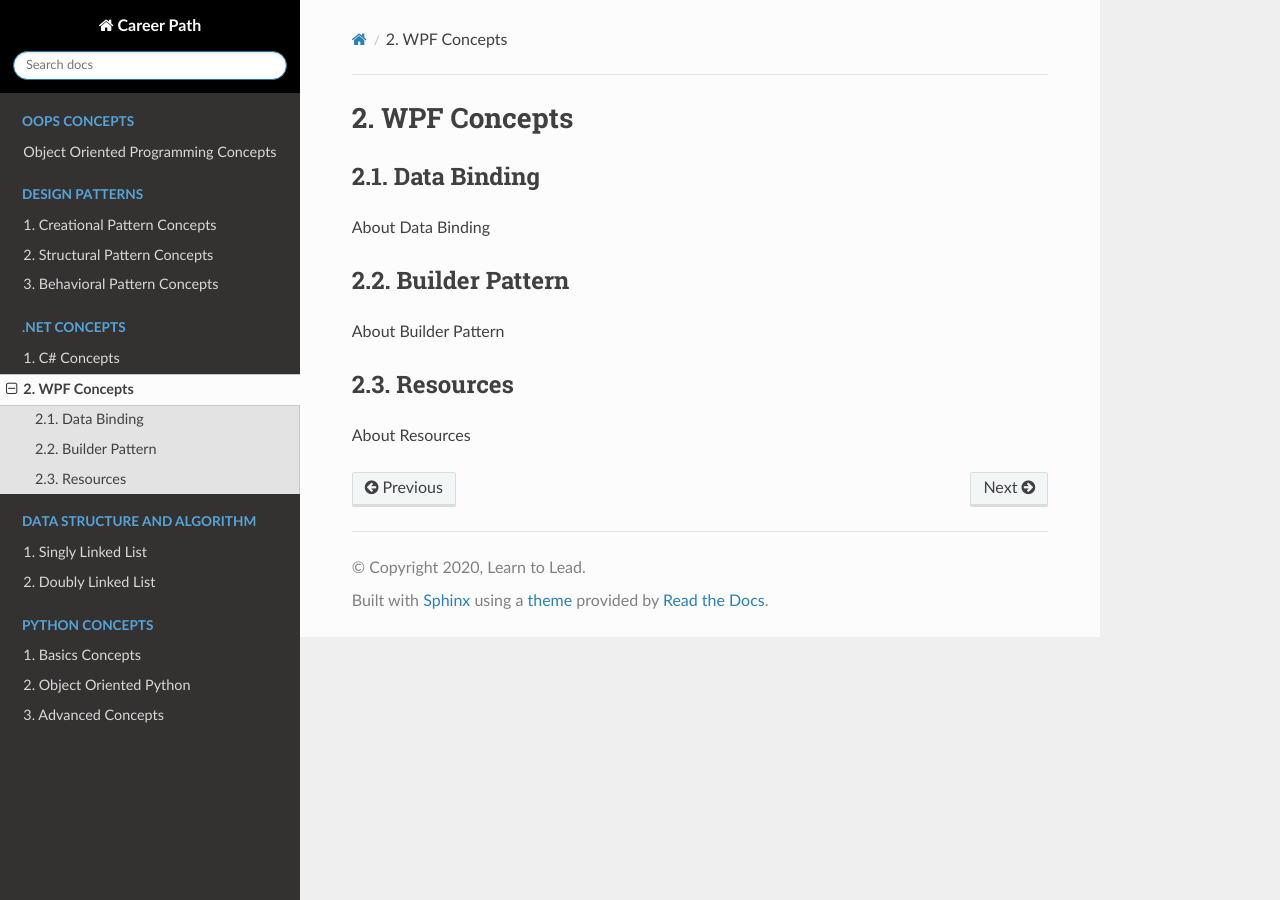
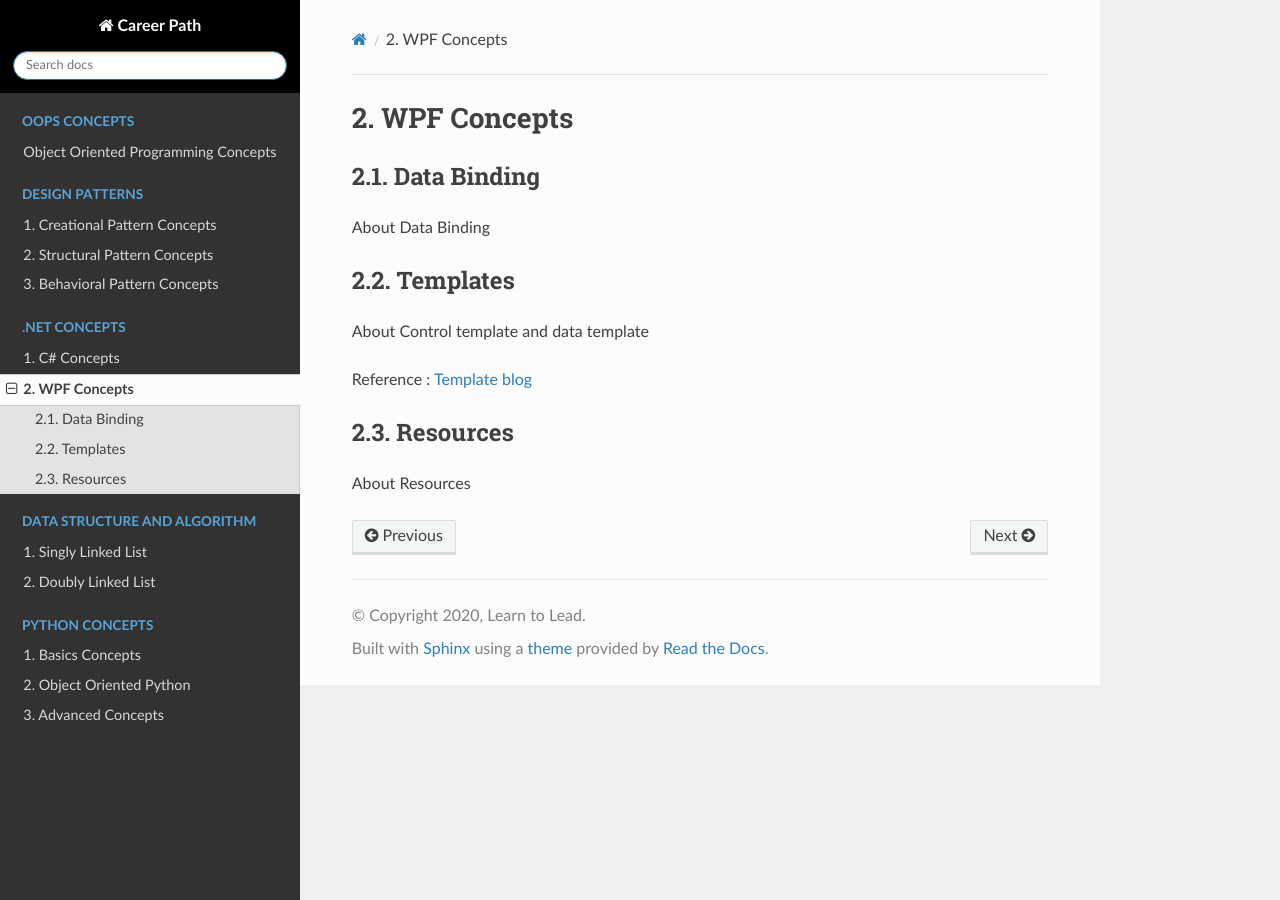
Before and after one commit to ManojPrabhakar-dev/Career-Path, a Sphinx documentation site: the page built from source/wpf_concepts.rst, in a window 1280 px wide. Built offline with Sphinx 7.4.7 and the Read the Docs theme 2.0.0, drawn with Linux system fonts in a browser that asks for light colours.

```diff
--- a/source/wpf_concepts.rst
+++ b/source/wpf_concepts.rst
@@ -13,11 +13,13 @@
 
 About Data Binding
 
-***************
-Builder Pattern
-***************
+*********
+Templates
+*********
 
-About Builder Pattern
+About Control template and data template
+
+Reference : `Template blog <https://www.c-sharpcorner.com/article/different-types-of-templates-in-wpf/>`_
 
 *********
 Resources
```
Also changed, not shown: 1 other file.
